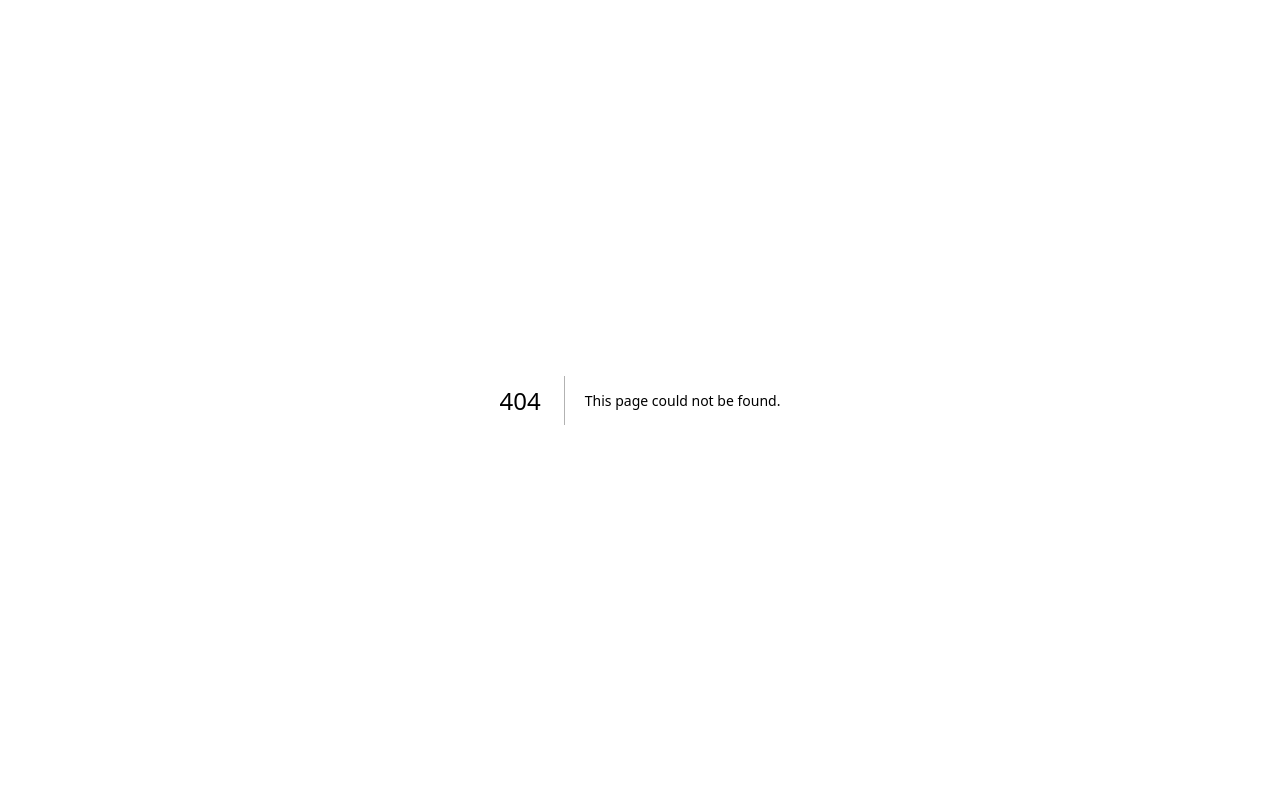
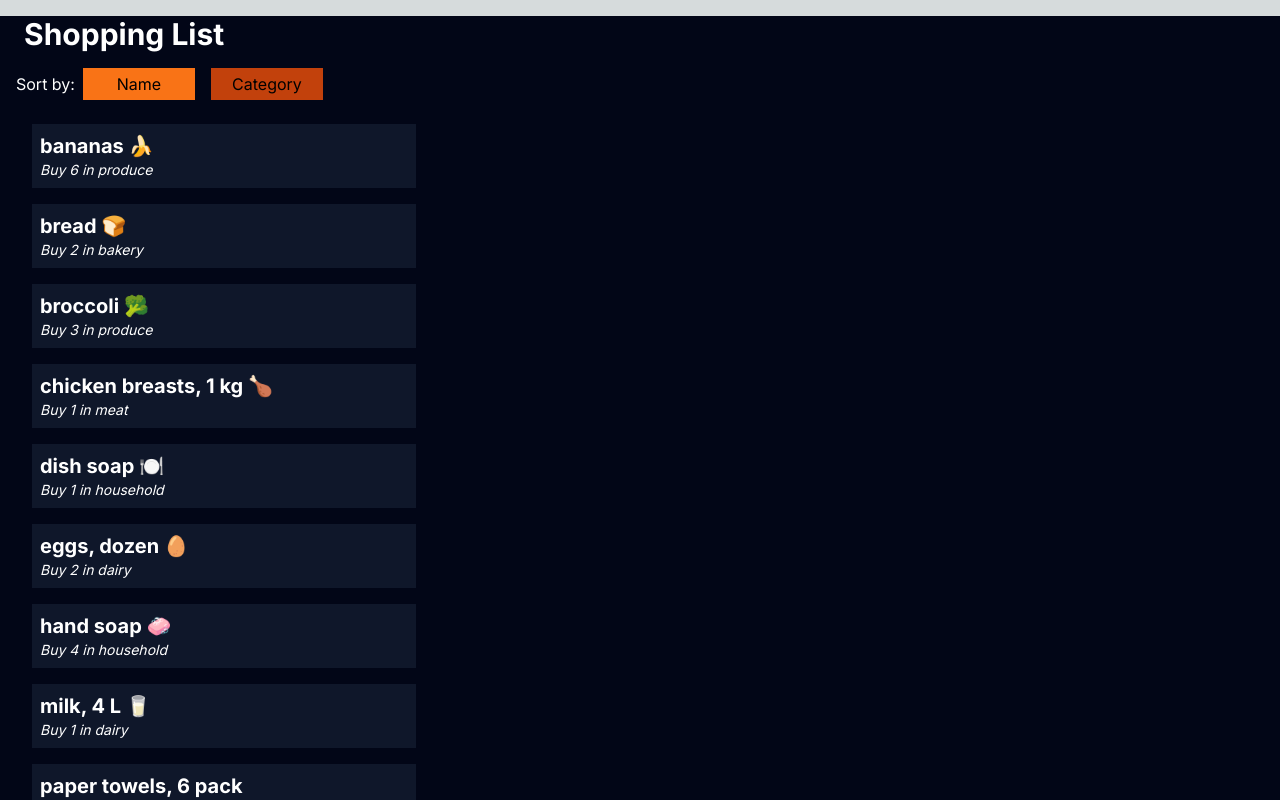
Before and after one commit to rafaelsantoscoelho/cprg306-assignments, a Next.js app: page /week-5 in a window 1280 px wide. Before the commit this address had no page. Shown: the top 800 px of the page. Built offline with nearby package versions, Linux system fonts and the light colour scheme.

Commit message:
Week 5 assignment

```diff
--- a/app/page.js
+++ b/app/page.js
@@ -8,6 +8,7 @@ export default function Home() {
       <p><Link href="./week-2/">Week 2 Assignment</Link></p>
       <p><Link href="./week-3/">Week 3 Assignment</Link></p>
       <p><Link href="./week-4/">Week 4 Assignment</Link></p>
+      <p><Link href="./week-5/">Week 5 Assignment</Link></p>
     </main>
   );
 }
--- /dev/null
+++ b/app/week-5/item-list.js
@@ -0,0 +1,48 @@
+"use client"
+
+import { useState } from "react";
+import itemsList from "./items.json";
+import Item from "./item";
+
+export default function ItemList()
+{
+    const [sortBy, setSortBy] = useState("name");
+
+    const sortByName = (a, b) =>
+    {
+        if (a.name > b.name) return 1;
+        if (a.name < b.name) return -1;
+        return 0;
+    };
+
+    const sortByCategory = (a, b) =>
+    {
+        if (a.category > b.category) return 1;
+        if (a.category < b.category) return -1;
+        return 0;
+    };
+
+    const handleNameClick = (event) => {
+        setSortBy("name");
+    }
+
+    const handleCategoryClick = (event) => {
+        setSortBy("category");
+    }
+
+
+    return (
+        <div>
+            <div>
+                <label htmlFor="sort" className="text-white">Sort by:</label>
+                <button className= {sortBy === "name" ? "bg-orange-500 p-1 m-2 w-28" : "bg-orange-700 p-1 m-2 w-28"} onClick={handleNameClick}>Name</button>
+                <button className={sortBy === "category" ? "bg-orange-500 p-1 m-2 w-28" : "bg-orange-700 p-1 m-2 w-28"} onClick={handleCategoryClick}>Category</button>
+            </div>
+            <ul>
+                {
+                    itemsList.sort(sortBy === "name" ? sortByName : sortByCategory).map((item) => <Item key={item.id} name={item.name} quantity={item.quantity} category={item.category} />)
+                }
+            </ul>
+        </div>
+    );
+}
--- /dev/null
+++ b/app/week-5/item.js
@@ -0,0 +1,9 @@
+export default function Item({id, name, quantity, category})
+{
+    return (
+        <li key={id} className="p-2 m-4 bg-slate-900 max-w-sm">
+            <h2  className="text-xl text-white font-bold">{name}</h2>
+            <div  className="text-sm  text-white italic">Buy {quantity} in {category}</div>
+        </li>
+    );
+}
--- /dev/null
+++ b/app/week-5/items.json
@@ -0,0 +1,74 @@
+[
+    {
+      "id": "1h2GJKH12gkHG31h1H",
+      "name": "milk, 4 L 🥛",
+      "quantity": 1,
+      "category": "dairy"
+    },
+    {
+      "id": "2KJH3k2j3H1k2J3K1H",
+      "name": "bread 🍞",
+      "quantity": 2,
+      "category": "bakery"
+    },
+    {
+      "id": "3h2KJH3k2j3H1k2J3",
+      "name": "eggs, dozen 🥚",
+      "quantity": 2,
+      "category": "dairy"
+    },
+    {
+      "id": "4k2J3K1H2GJKH12gk",
+      "name": "bananas 🍌",
+      "quantity": 6,
+      "category": "produce"
+    },
+    {
+      "id": "5H1h1H2KJH3k2j3H",
+      "name": "broccoli 🥦",
+      "quantity": 3,
+      "category": "produce"
+    },
+    {
+      "id": "6H1k2J3K1H2GJKH1",
+      "name": "chicken breasts, 1 kg 🍗",
+      "quantity": 1,
+      "category": "meat"
+    },
+    {
+      "id": "7gkHG31h1H2KJH3k",
+      "name": "pasta sauce 🍝",
+      "quantity": 3,
+      "category": "canned goods"
+    },
+    {
+      "id": "8j3H1k2J3K1H2GJK",
+      "name": "spaghetti, 454 g 🍝",
+      "quantity": 2,
+      "category": "dry goods"
+    },
+    {
+      "id": "9H12gkHG31h1H2KJ",
+      "name": "toilet paper, 12 pack 🧻",
+      "quantity": 1,
+      "category": "household"
+    },
+    {
+      "id": "10H3k2j3H1k2J3K1",
+      "name": "paper towels, 6 pack",
+      "quantity": 1,
+      "category": "household"
+    },
+    {
+      "id": "11k2J3K1H2GJKH12",
+      "name": "dish soap 🍽️",
+      "quantity": 1,
+      "category": "household"
+    },
+    {
+      "id": "12GJKH12gkHG31h1",
+      "name": "hand soap 🧼",
+      "quantity": 4,
+      "category": "household"
+    }
+  ]
--- /dev/null
+++ b/app/week-5/page.js
@@ -0,0 +1,13 @@
+import ItemList from "./item-list";
+
+export default function Page()
+{
+    return (
+        <main className="bg-slate-950">
+            <div className="m-4">
+                <h2 className="text-3xl font-bold m-2 text-white">Shopping List</h2>
+                <ItemList />
+            </div>
+        </main>
+    );
+}
```
